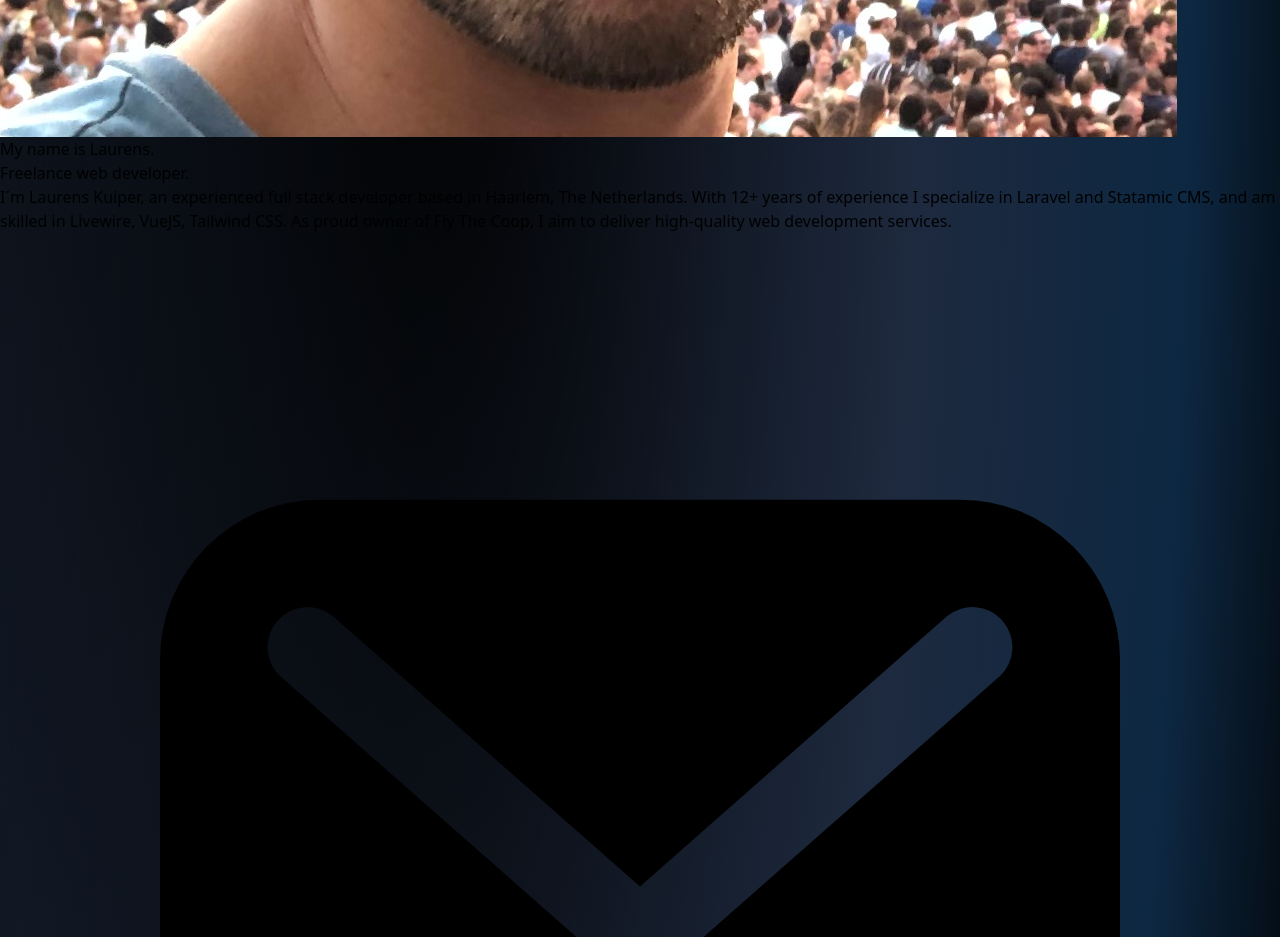
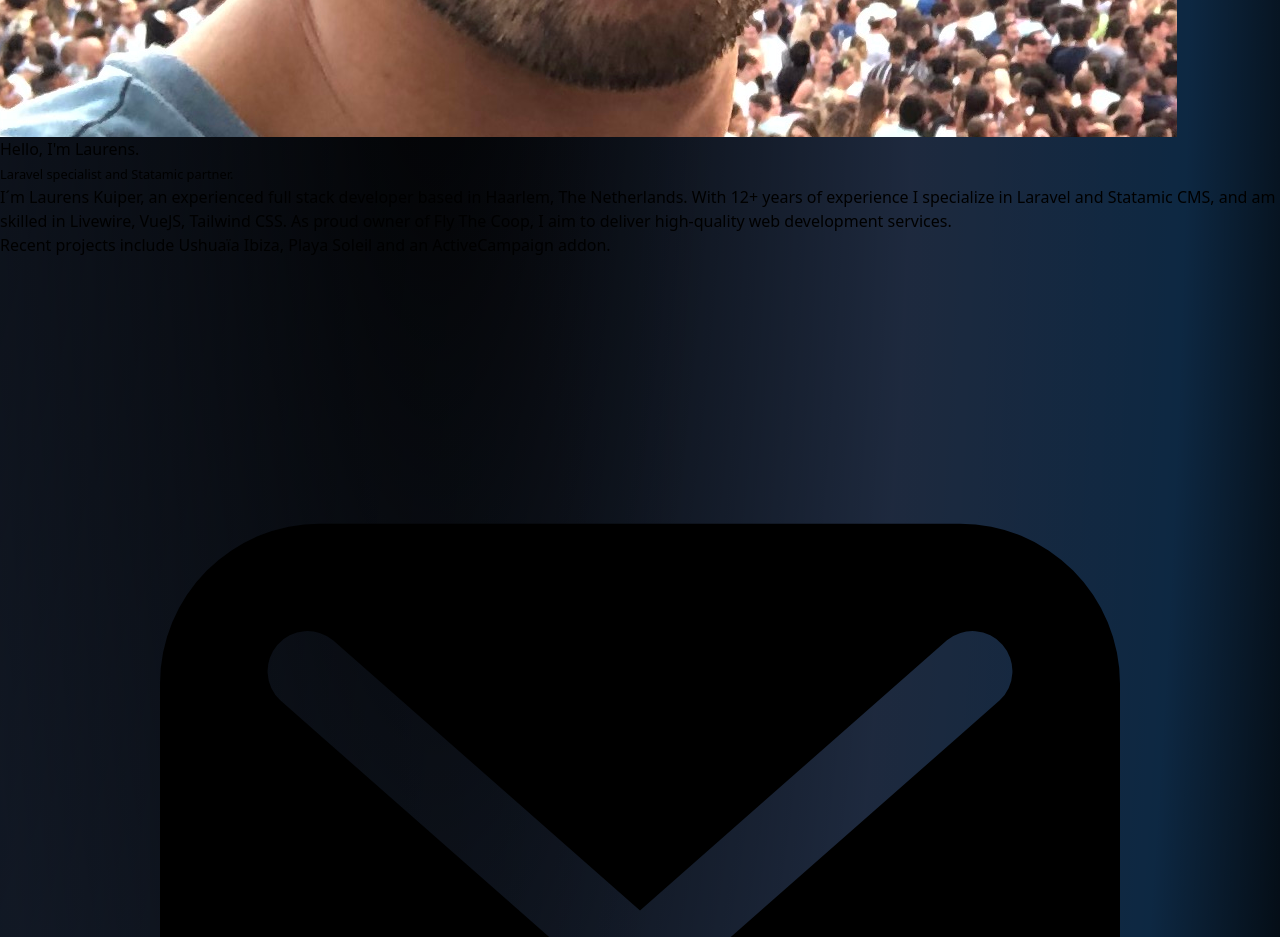
Before and after one commit to lwekuiper/laurenskuiper.com, a Next.js app: page / in a window 1280 px wide. Shown: the part 1040-1977 px from the top of the page. Built offline with nearby package versions, Linux system fonts and the light colour scheme.

Commit message:
Update meta texts and add projects inline

```diff
--- a/app/layout.tsx
+++ b/app/layout.tsx
@@ -12,9 +12,9 @@ import { Footer } from '@/components/Footer'
 export const metadata: Metadata = {
   title: {
     template: '%s - Laurens Kuiper',
-    default: 'Laurens Kuiper - Web developer and entrepreneur',
+    default: 'Laurens Kuiper - Laravel specialist and Statamic partner',
   },
-  description: "I'm Laurens, a web developer and entrepreneur based in Haarlem, The Netherlands. I specialize in Laravel and Statamic CMS, and am skilled in NextJS, React, and Vue.",
+  description: "I'm Laurens, a Laravel specialist and Statamic partner based in Haarlem, The Netherlands. I have over a decade of experience in web development, and am skilled in Livewire, VueJS and Tailwind CSS.",
 }
 
 const jsonLd: WithContext<Person> = {
--- a/app/page.tsx
+++ b/app/page.tsx
@@ -71,13 +71,16 @@ export default function Home() {
         <div className="max-w-3xl flex flex-col items-center text-center mx-auto">
           <Avatar />
           <h1 className="mt-6 text-4xl font-bold tracking-tight text-zinc-800 sm:text-5xl dark:text-zinc-100">
-            My name is Laurens.<br/>
-            Freelance web developer.
+            Hello, I'm Laurens.<br/>
+            <small>Laravel specialist and Statamic partner.</small>
           </h1>
           <p className="mt-6 text-base text-zinc-600 dark:text-zinc-400">
             I´m Laurens Kuiper, an experienced full stack developer based in Haarlem, The Netherlands.
             With 12+ years of experience I specialize in Laravel and Statamic CMS, and am skilled in Livewire, VueJS, Tailwind CSS.
             As proud owner of Fly The Coop, I aim to deliver high-quality web development services.
+          </p>
+          <p className="mt-6 text-base text-zinc-600 dark:text-zinc-400">
+            Recent projects include <a href="https://www.theushuaiaexperience.com/en/club" className="underline text-blue-400 transition hover:text-zinc-300" target="_blank" rel="noreferrer">Ushuaïa Ibiza</a>, <a href="https://www.playasoleil.com" className="underline text-blue-400 transition hover:text-zinc-300" target="_blank" rel="noreferrer">Playa Soleil</a> and an <a href="https://statamic.com/addons/lwekuiper/activecampaign" className="underline text-blue-400 transition hover:text-zinc-300" target="_blank" rel="noreferrer">ActiveCampaign addon</a>.
           </p>
           <SocialLink
             href="mailto:l@urens.me"
```
